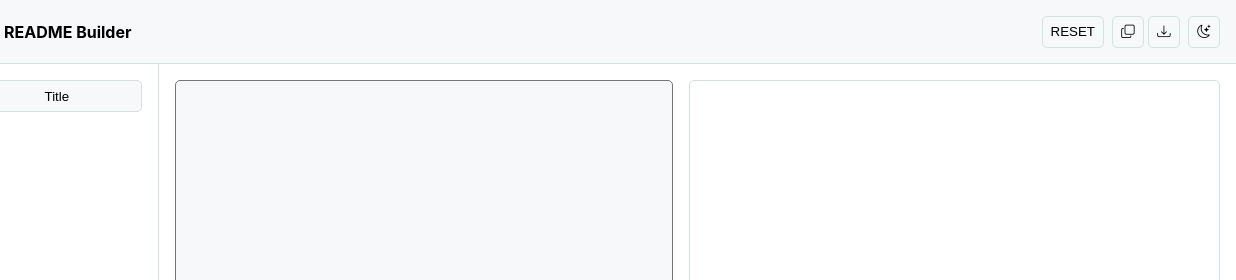
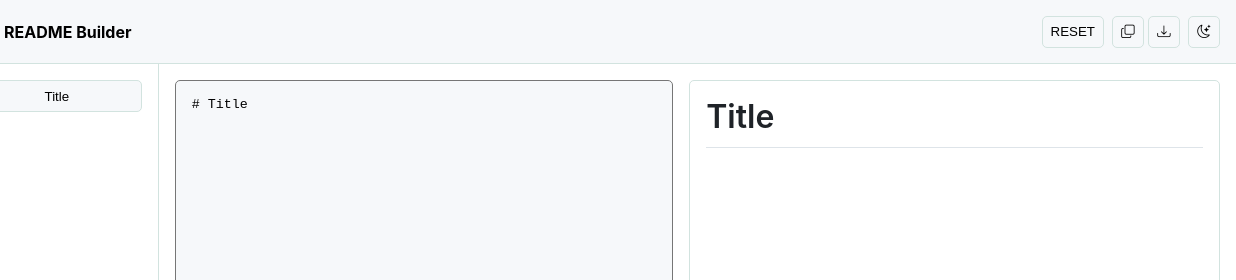
Before and after one commit to fchavonet/full_stack-github_readme_builder, a plain HTML site: page index.html in a window 1280 px wide. Both pictures are taken after a click on the button "Title". Shown: the top 280 px of the page, 44-1280 px from the left. Drawn offline with nearby package versions, Linux system fonts and the light colour scheme.

Commit message:
Create modules insertion behavior.

```diff
--- a/index.html
+++ b/index.html
@@ -65,8 +65,9 @@
         <!-- Aside modules -->
         <aside>
             <ul>
+                <!-- Title module -->
                 <li>
-                    <button class="full">
+                    <button id="insert-title-btn" class="full">
                         Title
                     </button>
                 </li>
--- a/script.js
+++ b/script.js
@@ -164,3 +164,38 @@ modeToggleBtn.addEventListener("click", () => {
 	modeToggleBtn.innerHTML = "";
 	modeToggleBtn.appendChild(icon);
 });
+
+
+/*****************************
+* MODULES INSERTION BEHAVIOR *
+*****************************/
+
+function insertMarkdownAtCursor(markdown, insertText) {
+	// Focus the textarea.
+	markdown.focus();
+
+	// Get current selection.
+	const startPosition = markdown.selectionStart;
+	const endPosition = markdown.selectionEnd;
+
+	const before = markdown.value.substring(0, startPosition);
+	const after = markdown.value.substring(endPosition);
+
+	// Insert text.
+	markdown.value = before + insertText + after;
+
+	// Move cursor after inserted text.
+	const newCursorPosition = startPosition + insertText.length;
+	markdown.setSelectionRange(newCursorPosition, newCursorPosition);
+
+	// Render updated preview.
+	renderMarkdown();
+}
+
+// Insert title.
+document.getElementById("insert-title-btn").addEventListener("click", () => {
+	const insertText = `# Title
+
+`;
+	insertMarkdownAtCursor(markdown, insertText);
+});
```
